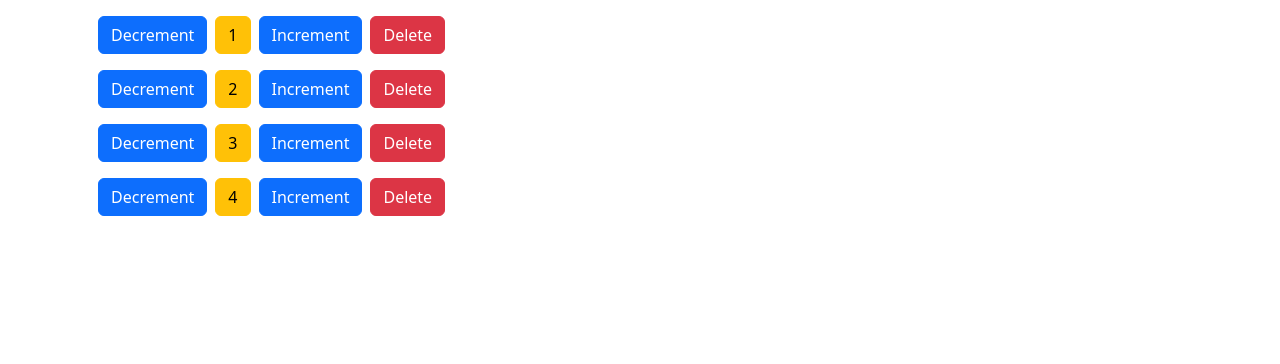
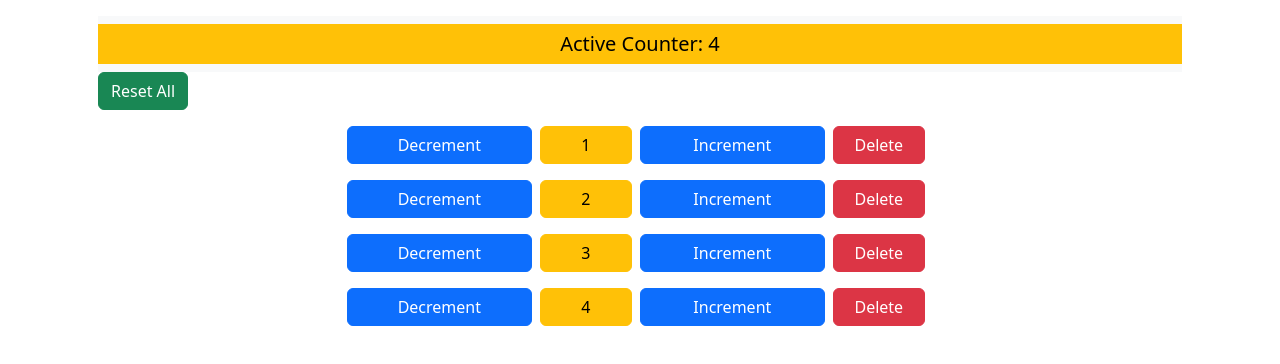
Before and after one commit to akhil-OO7/React-Js, a React (Create React App) app: page / in a window 1280 px wide. Shown: the top 364 px of the page. Built offline with nearby package versions, Linux system fonts and the light colour scheme.

Commit message:
counter completed

```diff
--- a/src/counter/Counter.jsx
+++ b/src/counter/Counter.jsx
@@ -1,30 +1,36 @@
-import React, { useState } from "react";
+import React from "react";
 
 const Counter = (props) => {
   const { counts, id } = props.counter;
-  const [count, setCount] = useState(counts);
-  const decrement = () => {
-    let lcount = count;
-    if (lcount !== 0) setCount(lcount - 1);
-  };
-  const increment = () => {
-    let lcount = count;
-    setCount(lcount + 1);
-  };
+  // const [count, setCount] = useState(counts);
+  // const increment = () => {
+  //   let lcount = count;
+  //   setCount(lcount + 1);
+  // };
   const changeColor = () => {
-    let check = count === 0 ? "btn btn-danger mx-2" : "btn btn-warning mx-2";
+    let check =
+      counts === 0 ? "btn btn-danger mx-2 col-1" : "btn btn-warning mx-2 col-1";
     return check;
   };
   return (
-    <div className="my-3">
-      <button className="btn btn-primary" onClick={decrement}>
+    <div className="my-3 row d-flex justify-content-center align-items-center">
+      <button
+        className="btn btn-primary col-2"
+        onClick={() => props.onDecrement(props.counter)}
+      >
         Decrement
       </button>
-      <span className={changeColor()}>{count > 0 ? count : "zero"}</span>
-      <button className="btn btn-primary" onClick={increment}>
+      <span className={changeColor()}>{counts > 0 ? counts : "zero"}</span>
+      <button
+        className="btn btn-primary col-2"
+        onClick={() => props.onIncrement(props.counter)}
+      >
         Increment
       </button>
-      <button class="btn btn-danger mx-2" onClick={() => props.onDelete(id)}>
+      <button
+        class="btn btn-danger mx-2 col-1"
+        onClick={() => props.onDelete(id)}
+      >
         Delete
       </button>
     </div>
--- /dev/null
+++ b/src/counter/NavBar.jsx
@@ -0,0 +1,19 @@
+import React from "react";
+
+const NavBar = (props) => {
+  return (
+    <div>
+      <div>
+        <nav className="navbar navbar-expand-lg bg-body-tertiary">
+          <div className="container-fluid nadge bg-warning">
+            <span className="navbar-brand mx-auto">
+              Active Counter: {props.accounter}
+            </span>
+          </div>
+        </nav>
+      </div>
+    </div>
+  );
+};
+
+export default NavBar;
--- a/src/counter/TotalCounter.jsx
+++ b/src/counter/TotalCounter.jsx
@@ -1,5 +1,6 @@
 import React, { useState } from "react";
 import Counter from "./Counter";
+import NavBar from "./NavBar";
 
 const TotalCounter = () => {
   const [counters, setCounters] = useState([
@@ -12,10 +13,49 @@ const TotalCounter = () => {
     const lcounter = counters.filter((counter) => counter.id !== id);
     setCounters(lcounter);
   };
+
+  const findActiveCounter = () => {
+    let count = counters.filter((counter) => counter.counts > 0).length;
+    return count;
+  };
+
+  const increment = (counter) => {
+    const lcounters = [...counters];
+    const index = lcounters.indexOf(counter);
+    lcounters[index].counts++;
+    setCounters(lcounters);
+  };
+
+  const decrement = (counter) => {
+    const lcounters = [...counters];
+    const index = lcounters.indexOf(counter);
+    if (lcounters[index].counts > 0) lcounters[index].counts--;
+    setCounters(lcounters);
+  };
+
+  const resetAll = () => {
+    setCounters(
+      counters.map((counter) => {
+        counter.counts = 0;
+        return counter;
+      })
+    );
+  };
+
   return (
     <div className="m-3">
+      <NavBar accounter={findActiveCounter()} />
+      <button className="btn btn-success" onClick={resetAll}>
+        Reset All
+      </button>
       {counters.map((counter) => (
-        <Counter key={counter.id} counter={counter} onDelete={deleteCounter} />
+        <Counter
+          key={counter.id}
+          counter={counter}
+          onIncrement={increment}
+          onDecrement={decrement}
+          onDelete={deleteCounter}
+        />
       ))}
     </div>
   );
```
